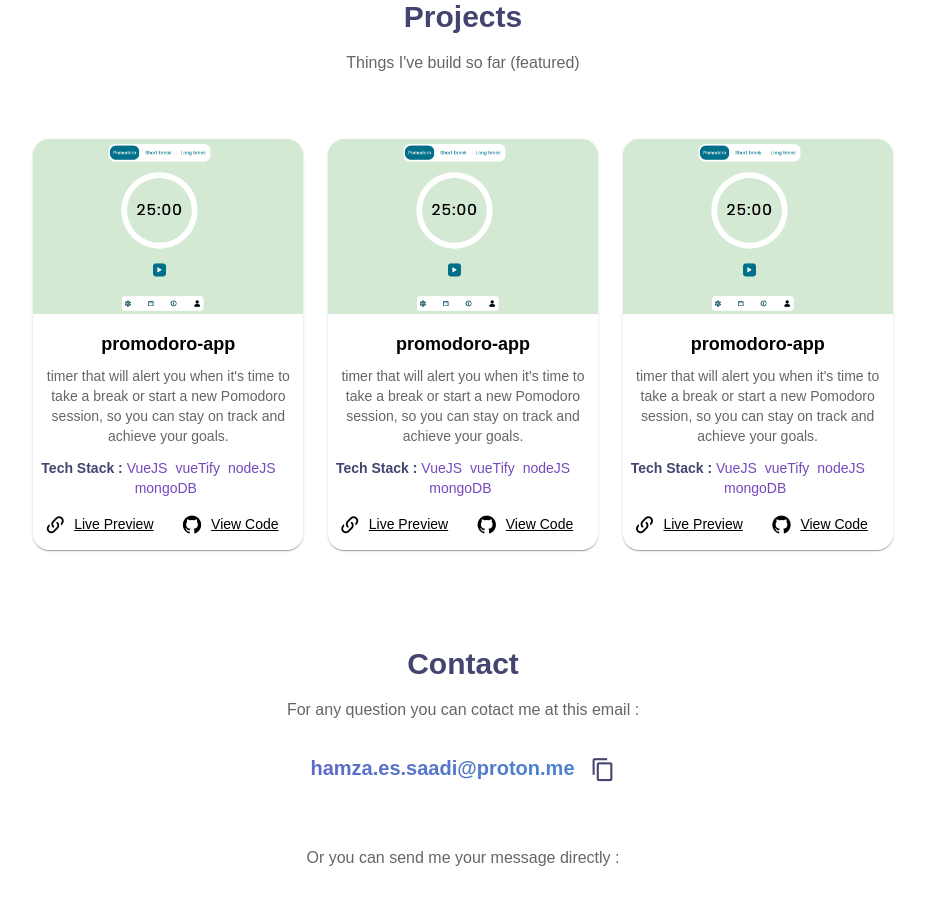
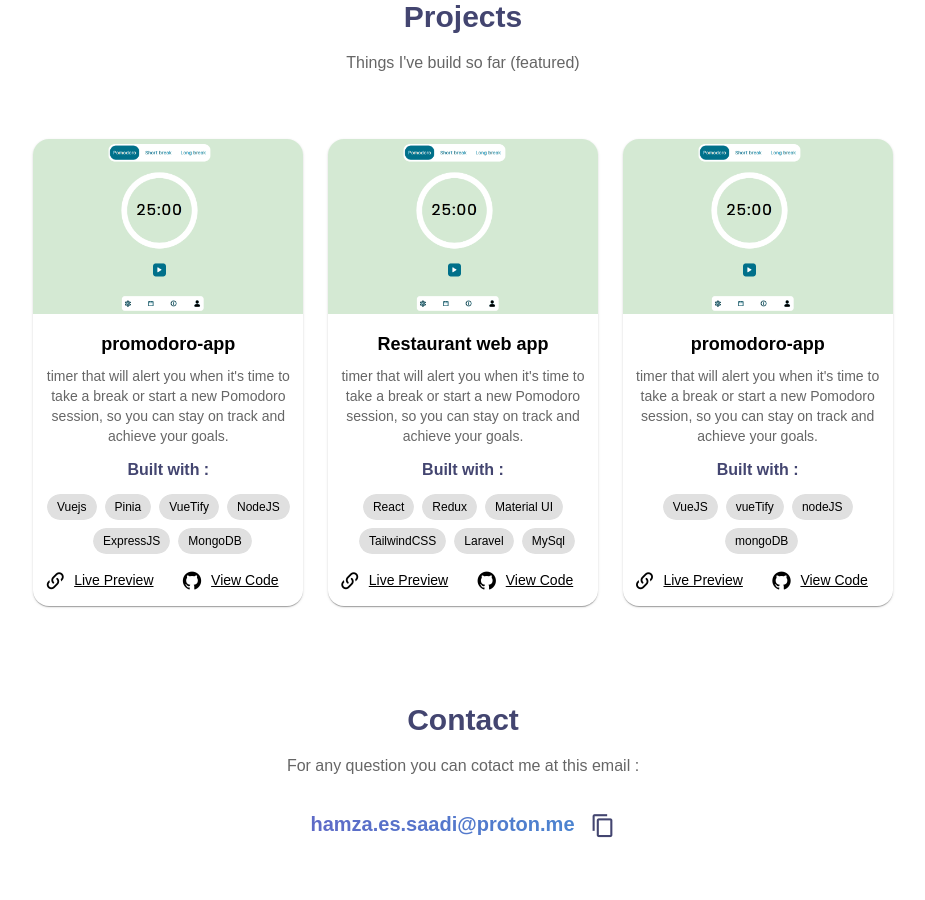
Before and after one commit to dimahmz/my-portfolio, a Nuxt app: page / in a window 1280 px wide. Shown: the part 1020-1920 px from the top of the page, without its empty margins (177-1102 px from the left). Built offline with nearby package versions, Linux system fonts and the light colour scheme.

Commit message:
build: projects section

```diff
--- a/components/projectCard.vue
+++ b/components/projectCard.vue
@@ -14,15 +14,14 @@ v-card.mx-auto
   v-img(:src='imgPath' cover)
   p.card-title.mt-4.text-center.text-app-link.font-semibold {{ title }}
   p.card-description.mt-2.px-3.text-xs.text-center.text-app-parag  {{ description }}
-  .techs-section.flex.w-full.px-2.text-xs.mt-3
-    p.title.text-app-title.font-semibold.whitespace-nowrap Tech Stack :&nbsp;
-    .flex.space-x-2.flex-wrap.text-app-primary
-      p(v-for='technology in technologies') {{ technology }}
+  p.text-app-title.text-center.font-semibold.whitespace-nowrap.my-3 Built with :
+  .flex.justify-center.space-x-2.gap-y-2.flex-wrap.text-app-link.px-2
+    v-chip(size="small" variant="tonal" v-for='technology in technologies' ) {{ technology }}
   v-card-actions
     a(:href="url" target="_blank")
       v-icon(icon="mdi-link-variant")
       span.underline Live Preview
-    a(:href="url" target="_blank")
+    a(:href="repoLink" target="_blank")
       v-icon(icon="mdi-github")
       span.underline View Code
     v-spacer
@@ -37,20 +36,15 @@ v-card.mx-auto
   .v-img {
     @apply md:h-[175px];
   }
-
+  .v-chip {
+    @apply cursor-text;
+  }
   .card-title {
     @apply md:text-lg md:font-black md:mt-5;
   }
   .card-description {
     @apply md:mt-3 md:text-sm;
   }
-  .techs-section {
-    @apply sm:text-sm;
-    .title {
-      @apply sm:font-bold;
-    }
-  }
-
   .v-card-actions {
     @apply px-1 flex-center;
     a {
--- a/content/projects.json
+++ b/content/projects.json
@@ -2,17 +2,31 @@
   {
     "title": "promodoro-app",
     "description": "timer that will alert you when it's time to take a break or start a new Pomodoro session, so you can stay on track and achieve your goals.",
-    "technologies": ["VueJS", "vueTify", "nodeJS", "mongoDB"],
+    "technologies": [
+      "Vuejs",
+      "Pinia",
+      "VueTify",
+      "NodeJS",
+      "ExpressJS",
+      "MongoDB"
+    ],
     "url": "https://pro-focus.vercel.app",
     "repoLink": "https://github.com/dimahmz/pro-focus",
     "imgPath": "images/projects/pro-pomodoro.png"
   },
   {
-    "title": "promodoro-app",
+    "title": "Restaurant web app",
     "description": "timer that will alert you when it's time to take a break or start a new Pomodoro session, so you can stay on track and achieve your goals.",
-    "technologies": ["VueJS", "vueTify", "nodeJS", "mongoDB"],
-    "url": "https://pro-focus.vercel.app",
-    "repoLink": "https://github.com/dimahmz/pro-focus",
+    "technologies": [
+      "React",
+      "Redux",
+      "Material UI",
+      "TailwindCSS",
+      "Laravel",
+      "MySql"
+    ],
+    "url": "https://restaurant-web-app-mu.vercel.app/",
+    "repoLink": "https://github.com/dimahmz/restaurant-web-app.git",
     "imgPath": "images/projects/pro-pomodoro.png"
   },
   {
```
